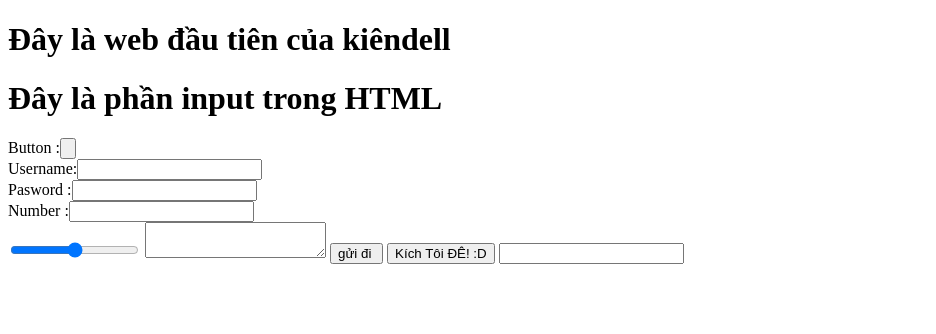
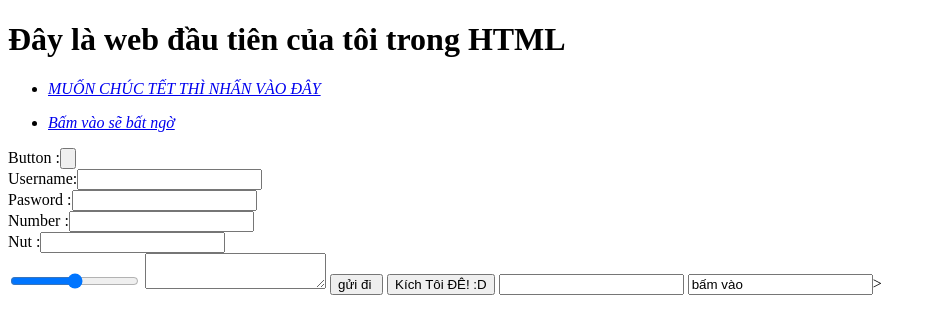
Before and after one commit to kien1234567/kiendell, a plain HTML site: page index.html in a window 1280 px wide. Shown: the whole page, without its empty margins (0-936 px from the left). Drawn offline with Linux system fonts and the light colour scheme.

Commit message:
Update index.html

```diff
--- a/index.html
+++ b/index.html
@@ -8,18 +8,27 @@
   <meta name = "author" content=" học html , html cơ bản"
 </head>
 <body>
-  <h1> Đây là web đầu tiên của kiêndell</h1>
-<h1>Đây là phần input trong HTML</h1>
+<h1>Đây là web đầu tiên của tôi trong HTML</h1>
+<ul>
+  <li>  <a href="o.html" title="Tết" target="_blank"><i>MUỐN CHÚC TẾT THÌ NHẤN VÀO ĐÂY</i></a>  </li>
+</ul>
+<ul>
+  <li>  <a href="d.html" title="Test thôi" target="_blank"><i>Bấm vào sẽ bất ngờ</i></a>  </li>
+</ul>
 <form action="#" method ="post" name= " đăng nhập">
   Button :<input type="button" name="button"/> <br/ >
   Username:<input type="text" name="username"/> <br />
   Pasword :<input type="password"/> <br/>
   Number :<input type="number" name="number"/> <br/>
+  Nut :<input type="text" name="nut"/> <br/>
   <input type="range" value=" gửi đi" name= "password">
-  <textarea name="info" /></textarea>
-  <input type = "submit" value="gửi đi ">
+  <textarea name="info" ></textarea>
+  <input type = "submit" onclick="Chúc Bạn may mắn lần sau" value="gửi đi ">
   <input type="button" onclick='alert("kkk đó chỉ là 1 cú lừa")' value="Kích Tôi ĐÊ! :D">
   <input type="number" onclick="nhập số" value="nhập số">
-</from>
+  <input type="text" onclick="alert('kkk đó chỉ là 1 cú lừa')" value="bấm vào "
+
+
+</form>>
 </body>
 </html>
```
